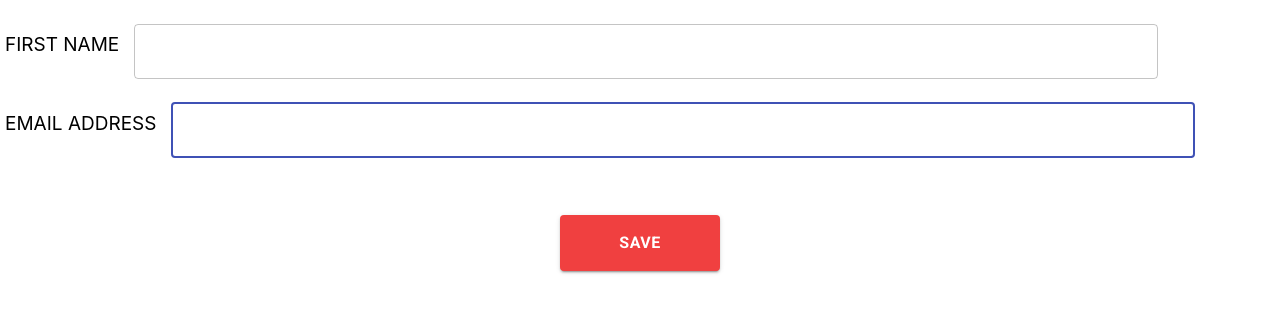
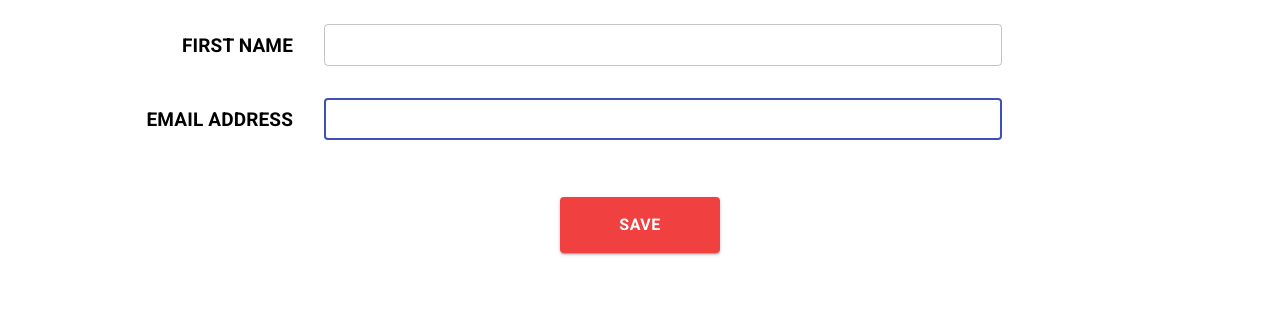
Before and after one commit to hatchways/team-samosa, a React (Create React App) app in the folder client/: page / in a window 1280 px wide. Shown: the top 312 px of the page. Built offline with nearby package versions, Linux system fonts and the light colour scheme.

Commit message:
Use Grid to localize components

```diff
--- a/client/src/pages/Profile/EditProfile/EditProfile.tsx
+++ b/client/src/pages/Profile/EditProfile/EditProfile.tsx
@@ -6,7 +6,7 @@ import * as Yup from 'yup';
 import Typography from '@material-ui/core/Typography';
 import useStyles from './useStyles';
 import { CircularProgress } from '@material-ui/core';
-
+import { Grid } from '@material-ui/core';
 interface Props {
   handleSubmit: (
     {
@@ -76,7 +76,13 @@ export default function Login({ handleSubmit }: Props): JSX.Element {
     >
       {({ handleSubmit, handleChange, values, touched, errors, isSubmitting }) => (
         <form onSubmit={handleSubmit} className={classes.form} noValidate>
-          <label className={classes.label}>FIRST NAME </label>
+          <Grid container alignItems="center" spacing={2}>
+            <Grid item xs={12} sm={3}>
+              <Typography variant="body1" align="right">
+                <label className={classes.label}>FIRST NAME</label>
+              </Typography>
+            </Grid>
+            <Grid item xs={12} sm={8}>
               <TextField
                 id="firstName"
                 //fullWidth
@@ -94,7 +100,15 @@ export default function Login({ handleSubmit }: Props): JSX.Element {
                 value={values.firstName}
                 onChange={handleChange}
               />
+            </Grid>
+          </Grid>
+          <Grid container alignItems="center" spacing={2}>
+            <Grid item xs={12} sm={3}>
+              <Typography variant="body1" align="right">
                 <label className={classes.label}>EMAIL ADDRESS </label>
+              </Typography>
+            </Grid>
+            <Grid item xs={12} sm={8}>
               <TextField
                 id="email"
                 //fullWidth
@@ -112,6 +126,8 @@ export default function Login({ handleSubmit }: Props): JSX.Element {
                 value={values.email}
                 onChange={handleChange}
               />
+            </Grid>
+          </Grid>
           <Box textAlign="center">
             <Button type="submit" size="large" variant="contained" color="primary" className={classes.submit}>
               {isSubmitting ? <CircularProgress style={{ color: 'white' }} /> : 'Save'}
--- a/client/src/pages/Profile/EditProfile/useStyles.ts
+++ b/client/src/pages/Profile/EditProfile/useStyles.ts
@@ -4,20 +4,17 @@ const useStyles = makeStyles((theme) => ({
   form: {
     width: '100%', // Fix IE 11 issue.
     marginTop: theme.spacing(1),
-    align: 'left',
-    display: 'table',
   },
   label: {
     fontSize: 19,
     font: 'Poppins',
     paddingLeft: '5px',
     paddingRight: '15px',
-    align: 'left',
     display: 'inline-block',
-    marginTop: '25px',
+    marginTop: '10px',
+    fontWeight: 'bold',
   },
   inputs: {
-    marginTop: '.8rem',
     height: '2rem',
     padding: '5px',
   },
@@ -36,6 +33,9 @@ const useStyles = makeStyles((theme) => ({
     backgroundColor: '#f04040',
     fontWeight: 'bold',
   },
+  dic: {
+    justifyContent: 'space-between',
+  },
 }));
 
 export default useStyles;
```
Lines whose indentation alone changed are shown as unchanged.
